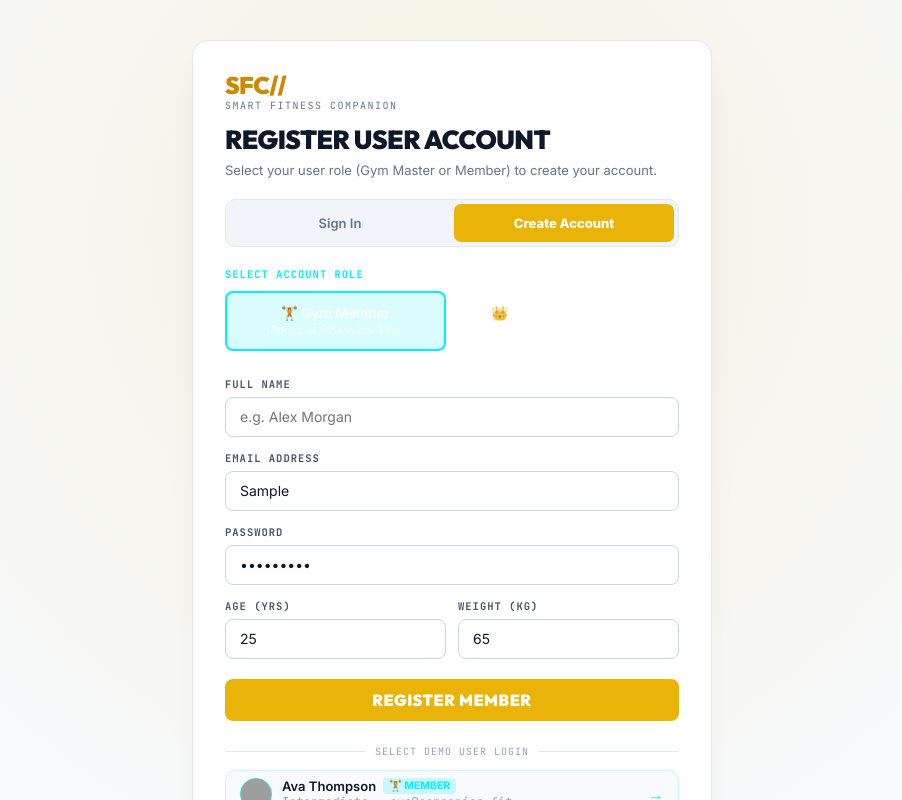
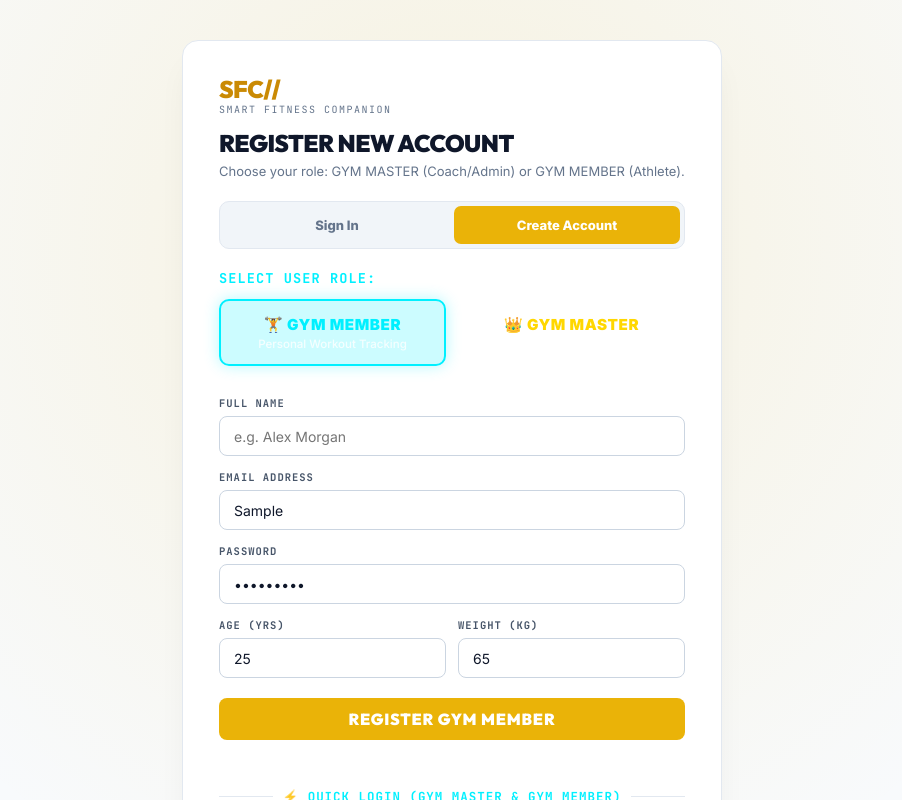
Before and after one commit to iamnithish19/MWT-EL, a React (Vite) app: page / in a window 1280 px wide. Both pictures are taken after typing "Sample", "Sample123" into the empty fields and a click on the button "Create Account". Shown: the top 800 px of the page, without its empty margins (188-1090 px from the left). Built offline with nearby package versions, Linux system fonts and the light colour scheme; grey boxes are pictures that could not be loaded.

Commit message:
Make Gym Master and Gym Member role text ultra-bold and prominent on login page

```diff
--- a/src/components/Login.jsx
+++ b/src/components/Login.jsx
@@ -58,19 +58,19 @@ export default function Login({ onLoginSuccess }) {
 
   return (
     <div className="login-wrapper">
-      <div className="login-card" style={{ maxWidth: '520px' }}>
+      <div className="login-card" style={{ maxWidth: '540px', padding: '2.25rem' }}>
         <div className="login-header">
           <div className="brand">
             <span className="brand-mark">SFC//</span>
             <span className="brand-sub">Smart Fitness Companion</span>
           </div>
-          <h2 className="login-title">
-            {isRegister ? 'REGISTER USER ACCOUNT' : 'MULTI-USER SYSTEM ACCESS'}
+          <h2 className="login-title" style={{ fontSize: '1.5rem', fontWeight: 900 }}>
+            {isRegister ? 'REGISTER NEW ACCOUNT' : 'MULTI-USER SYSTEM LOGIN'}
           </h2>
           <p className="login-subtitle">
             {isRegister
-              ? 'Select your user role (Gym Master or Member) to create your account.'
-              : 'Sign in to access your personalized Member Dashboard or Gym Master Control Center.'}
+              ? 'Choose your role: GYM MASTER (Coach/Admin) or GYM MEMBER (Athlete).'
+              : 'Sign in to access your GYM MEMBER Dashboard or GYM MASTER Portal.'}
           </p>
         </div>
 
@@ -84,6 +84,7 @@ export default function Login({ onLoginSuccess }) {
               setIsRegister(false);
               setError('');
             }}
+            style={{ fontWeight: 800 }}
           >
             Sign In
           </button>
@@ -94,6 +95,7 @@ export default function Login({ onLoginSuccess }) {
               setIsRegister(true);
               setError('');
             }}
+            style={{ fontWeight: 800 }}
           >
             Create Account
           </button>
@@ -101,45 +103,53 @@ export default function Login({ onLoginSuccess }) {
 
         <form onSubmit={handleSubmit} className="login-form">
           {isRegister && (
-            <div className="form-group mb-3">
-              <label style={{ color: '#00F0FF', fontWeight: 600 }}>SELECT ACCOUNT ROLE</label>
-              <div style={{ display: 'grid', gridTemplateColumns: '1fr 1fr', gap: '0.75rem', marginTop: '0.25rem' }}>
+            <div className="form-group mb-4">
+              <label style={{ color: '#00F0FF', fontWeight: 900, fontSize: '0.85rem', letterSpacing: '0.08em' }}>
+                SELECT USER ROLE:
+              </label>
+              <div style={{ display: 'grid', gridTemplateColumns: '1fr 1fr', gap: '0.75rem', marginTop: '0.4rem' }}>
                 <button
                   type="button"
                   onClick={() => setRole('member')}
                   style={{
-                    padding: '0.75rem',
-                    borderRadius: '8px',
-                    border: role === 'member' ? '2px solid #00F0FF' : '1px solid rgba(255,255,255,0.15)',
-                    background: role === 'member' ? 'rgba(0, 240, 255, 0.15)' : 'rgba(255,255,255,0.03)',
+                    padding: '0.85rem 0.5rem',
+                    borderRadius: '10px',
+                    border: role === 'member' ? '2.5px solid #00F0FF' : '1px solid rgba(255,255,255,0.15)',
+                    background: role === 'member' ? 'rgba(0, 240, 255, 0.2)' : 'rgba(255,255,255,0.03)',
                     color: '#fff',
                     textAlign: 'center',
                     cursor: 'pointer',
-                    fontWeight: 600,
-                    fontSize: '0.85rem'
+                    boxShadow: role === 'member' ? '0 0 15px rgba(0, 240, 255, 0.3)' : 'none'
                   }}
                 >
-                  🏋️ Gym Member
-                  <div style={{ fontSize: '0.7rem', opacity: 0.7, fontWeight: 400, marginTop: '2px' }}>Personal fitness tracking</div>
+                  <div style={{ fontWeight: 900, fontSize: '0.95rem', color: '#00F0FF', letterSpacing: '0.04em' }}>
+                    🏋️ GYM MEMBER
+                  </div>
+                  <div style={{ fontSize: '0.72rem', opacity: 0.8, fontWeight: 500, marginTop: '3px' }}>
+                    Personal Workout Tracking
+                  </div>
                 </button>
 
                 <button
                   type="button"
                   onClick={() => setRole('gym_master')}
                   style={{
-                    padding: '0.75rem',
-                    borderRadius: '8px',
-                    border: role === 'gym_master' ? '2px solid #FFD700' : '1px solid rgba(255,255,255,0.15)',
-                    background: role === 'gym_master' ? 'rgba(255, 215, 0, 0.15)' : 'rgba(255,255,255,0.03)',
+                    padding: '0.85rem 0.5rem',
+                    borderRadius: '10px',
+                    border: role === 'gym_master' ? '2.5px solid #FFD700' : '1px solid rgba(255,255,255,0.15)',
+                    background: role === 'gym_master' ? 'rgba(255, 215, 0, 0.2)' : 'rgba(255,255,255,0.03)',
                     color: '#fff',
                     textAlign: 'center',
                     cursor: 'pointer',
-                    fontWeight: 600,
-                    fontSize: '0.85rem'
+                    boxShadow: role === 'gym_master' ? '0 0 15px rgba(255, 215, 0, 0.3)' : 'none'
                   }}
                 >
-                  👑 Gym Master / Coach
-                  <div style={{ fontSize: '0.7rem', opacity: 0.7, fontWeight: 400, marginTop: '2px' }}>Manage members & plans</div>
+                  <div style={{ fontWeight: 900, fontSize: '0.95rem', color: '#FFD700', letterSpacing: '0.04em' }}>
+                    👑 GYM MASTER
+                  </div>
+                  <div style={{ fontSize: '0.72rem', opacity: 0.8, fontWeight: 500, marginTop: '3px' }}>
+                    Coach & Trainer Management
+                  </div>
                 </button>
               </div>
             </div>
@@ -147,7 +157,7 @@ export default function Login({ onLoginSuccess }) {
 
           {isRegister && (
             <div className="form-group">
-              <label>FULL NAME</label>
+              <label style={{ fontWeight: 700 }}>FULL NAME</label>
               <input
                 type="text"
                 placeholder={role === 'gym_master' ? 'e.g. Master Coach Vance' : 'e.g. Alex Morgan'}
@@ -159,7 +169,7 @@ export default function Login({ onLoginSuccess }) {
           )}
 
           <div className="form-group">
-            <label>{isRegister ? 'EMAIL ADDRESS' : 'EMAIL OR USERNAME'}</label>
+            <label style={{ fontWeight: 700 }}>{isRegister ? 'EMAIL ADDRESS' : 'EMAIL OR USERNAME'}</label>
             <input
               type="text"
               placeholder={isRegister ? (role === 'gym_master' ? 'coach@gymmaster.fit' : 'alex@example.com') : 'marcus@gymmaster.fit or ava@companion.fit'}
@@ -170,7 +180,7 @@ export default function Login({ onLoginSuccess }) {
           </div>
 
           <div className="form-group">
-            <label>PASSWORD</label>
+            <label style={{ fontWeight: 700 }}>PASSWORD</label>
             <input
               type="password"
               placeholder="••••••••"
@@ -182,7 +192,7 @@ export default function Login({ onLoginSuccess }) {
           {isRegister && role === 'member' && (
             <div className="form-row">
               <div className="form-group">
-                <label>AGE (YRS)</label>
+                <label style={{ fontWeight: 700 }}>AGE (YRS)</label>
                 <input
                   type="number"
                   min="12"
@@ -193,7 +203,7 @@ export default function Login({ onLoginSuccess }) {
                 />
               </div>
               <div className="form-group">
-                <label>WEIGHT (KG)</label>
+                <label style={{ fontWeight: 700 }}>WEIGHT (KG)</label>
                 <input
                   type="number"
                   step="0.1"
@@ -210,7 +220,7 @@ export default function Login({ onLoginSuccess }) {
           {isRegister && role === 'gym_master' && (
             <div className="form-row">
               <div className="form-group">
-                <label>GYM / CLUB NAME</label>
+                <label style={{ fontWeight: 700 }}>GYM / CLUB NAME</label>
                 <input
                   type="text"
                   placeholder="Iron Forge Gym"
@@ -220,7 +230,7 @@ export default function Login({ onLoginSuccess }) {
                 />
               </div>
               <div className="form-group">
-                <label>SPECIALTY TITLE</label>
+                <label style={{ fontWeight: 700 }}>SPECIALTY TITLE</label>
                 <input
                   type="text"
                   placeholder="Head Strength Coach"
@@ -232,17 +242,19 @@ export default function Login({ onLoginSuccess }) {
             </div>
           )}
 
-          <button type="submit" className="login-submit-btn">
-            {isRegister ? (role === 'gym_master' ? 'REGISTER GYM MASTER' : 'REGISTER MEMBER') : 'AUTHENTICATE'}
+          <button type="submit" className="login-submit-btn" style={{ fontWeight: 900, letterSpacing: '0.05em' }}>
+            {isRegister ? (role === 'gym_master' ? 'REGISTER GYM MASTER' : 'REGISTER GYM MEMBER') : 'AUTHENTICATE ACCESS'}
           </button>
         </form>
 
-        <div className="demo-section">
-          <div className="demo-divider">
-            <span>SELECT DEMO USER LOGIN</span>
+        <div className="demo-section" style={{ marginTop: '1.75rem' }}>
+          <div className="demo-divider mb-3">
+            <span style={{ fontWeight: 900, color: '#00F0FF', letterSpacing: '0.08em', fontSize: '0.78rem' }}>
+              ⚡ QUICK LOGIN (GYM MASTER & GYM MEMBER)
+            </span>
           </div>
 
-          <div className="demo-users-list" style={{ gap: '0.5rem' }}>
+          <div className="demo-users-list" style={{ display: 'flex', flexDirection: 'column', gap: '0.6rem' }}>
             {existingUsers.map((u) => {
               const isMaster = u.role === 'gym_master';
               return (
@@ -252,55 +264,78 @@ export default function Login({ onLoginSuccess }) {
                   className="demo-user-btn"
                   onClick={() => handleDemoLogin(u)}
                   style={{
-                    borderColor: isMaster ? 'rgba(255, 215, 0, 0.4)' : 'rgba(0, 240, 255, 0.2)',
-                    background: isMaster ? 'linear-gradient(90deg, rgba(255,215,0,0.08) 0%, rgba(255,255,255,0.02) 100%)' : undefined
+                    borderColor: isMaster ? '#FFD700' : '#00F0FF',
+                    borderWidth: '1.5px',
+                    background: isMaster
+                      ? 'linear-gradient(90deg, rgba(255,215,0,0.12) 0%, rgba(10,14,26,0.6) 100%)'
+                      : 'linear-gradient(90deg, rgba(0,240,255,0.08) 0%, rgba(10,14,26,0.6) 100%)',
+                    padding: '0.75rem 1rem'
                   }}
                 >
-                  <span className="demo-user-avatar" style={{ padding: 0, overflow: 'hidden', border: isMaster ? '2px solid #FFD700' : '1px solid #00F0FF' }}>
+                  <span
+                    className="demo-user-avatar"
+                    style={{
+                      width: '42px',
+                      height: '42px',
+                      padding: 0,
+                      overflow: 'hidden',
+                      border: isMaster ? '2px solid #FFD700' : '2px solid #00F0FF'
+                    }}
+                  >
                     {u.avatar ? (
                       <img src={u.avatar} alt={u.name} style={{ width: '100%', height: '100%', objectFit: 'cover' }} />
                     ) : (
                       u.name.charAt(0)
                     )}
                   </span>
-                  <div className="demo-user-info" style={{ textAlign: 'left' }}>
-                    <div style={{ display: 'flex', alignItems: 'center', gap: '0.4rem' }}>
-                      <span className="demo-user-name" style={{ fontWeight: 600 }}>{u.name}</span>
+
+                  <div className="demo-user-info" style={{ textAlign: 'left', flex: 1 }}>
+                    <div style={{ display: 'flex', alignItems: 'center', gap: '0.5rem', flexWrap: 'wrap' }}>
+                      <span className="demo-user-name" style={{ fontWeight: 800, fontSize: '0.95rem', color: '#fff' }}>
+                        {u.name}
+                      </span>
+                      {/* BOLD & CLEAR ROLE BADGE */}
                       <span
                         style={{
-                          fontSize: '0.65rem',
-                          padding: '0.1rem 0.4rem',
-                          borderRadius: '4px',
-                          fontWeight: 700,
-                          background: isMaster ? '#FFD700' : 'rgba(0, 240, 255, 0.2)',
-                          color: isMaster ? '#000' : '#00F0FF',
-                          textTransform: 'uppercase'
+                          fontSize: '0.7rem',
+                          padding: '0.2rem 0.55rem',
+                          borderRadius: '6px',
+                          fontWeight: 900,
+                          letterSpacing: '0.06em',
+                          background: isMaster ? '#FFD700' : '#00F0FF',
+                          color: '#000000',
+                          textTransform: 'uppercase',
+                          boxShadow: isMaster ? '0 0 10px rgba(255,215,0,0.4)' : '0 0 10px rgba(0,240,255,0.4)'
                         }}
                       >
-                        {isMaster ? '👑 GYM MASTER' : '🏋️ MEMBER'}
+                        {isMaster ? '👑 GYM MASTER' : '🏋️ GYM MEMBER'}
                       </span>
                     </div>
-                    <span className="demo-user-meta" style={{ fontSize: '0.75rem', opacity: 0.7 }}>
-                      {isMaster ? (u.specialty || 'Head Coach') : `${u.fitness_level || 'Member'} • ${u.email}`}
+
+                    <span className="demo-user-meta" style={{ fontSize: '0.75rem', opacity: 0.8, marginTop: '2px', display: 'block' }}>
+                      {isMaster ? (u.specialty || 'Head Strength Coach') : `${u.fitness_level || 'Member'} • ${u.email}`}
                     </span>
                   </div>
-                  <span className="demo-user-arrow" style={{ color: isMaster ? '#FFD700' : '#00F0FF' }}>→</span>
+
+                  <span className="demo-user-arrow" style={{ color: isMaster ? '#FFD700' : '#00F0FF', fontWeight: 900, fontSize: '1.2rem' }}>
+                    →
+                  </span>
                 </button>
               );
             })}
           </div>
         </div>
 
-        <div className="login-txt-export-section mt-4 pt-3 border-t border-secondary" style={{ marginTop: '1.5rem', paddingTop: '1rem', borderTop: '1px solid rgba(255,255,255,0.1)' }}>
+        <div className="login-txt-export-section mt-4 pt-3" style={{ marginTop: '1.5rem', paddingTop: '1rem', borderTop: '1px solid rgba(255,255,255,0.1)' }}>
           <div className="flex-between align-center mb-2" style={{ display: 'flex', justifyContent: 'space-between', alignItems: 'center' }}>
-            <span style={{ fontSize: '0.75rem', textTransform: 'uppercase', letterSpacing: '0.05em', opacity: 0.7 }}>💾 Text Storage Backup (.txt)</span>
+            <span style={{ fontSize: '0.75rem', textTransform: 'uppercase', letterSpacing: '0.05em', opacity: 0.7, fontWeight: 700 }}>💾 Text Storage Backup (.txt)</span>
           </div>
           <div style={{ display: 'flex', gap: '0.5rem' }}>
             <button
               type="button"
               className="btn btn-secondary text-xs"
               onClick={() => db.exportLoginHistoryAsText()}
-              style={{ flex: 1, padding: '0.5rem', fontSize: '0.75rem', background: 'rgba(255,255,255,0.05)', border: '1px solid rgba(255,255,255,0.15)', borderRadius: '6rem', color: '#fff', cursor: 'pointer' }}
+              style={{ flex: 1, padding: '0.5rem', fontSize: '0.75rem', background: 'rgba(255,255,255,0.05)', border: '1px solid rgba(255,255,255,0.15)', borderRadius: '6rem', color: '#fff', cursor: 'pointer', fontWeight: 600 }}
             >
               📜 Download User Logins (.txt)
             </button>
@@ -308,7 +343,7 @@ export default function Login({ onLoginSuccess }) {
               type="button"
               className="btn btn-secondary text-xs"
               onClick={() => db.exportDatabaseAsText()}
-              style={{ flex: 1, padding: '0.5rem', fontSize: '0.75rem', background: 'rgba(255,255,255,0.05)', border: '1px solid rgba(255,255,255,0.15)', borderRadius: '6rem', color: '#fff', cursor: 'pointer' }}
+              style={{ flex: 1, padding: '0.5rem', fontSize: '0.75rem', background: 'rgba(255,255,255,0.05)', border: '1px solid rgba(255,255,255,0.15)', borderRadius: '6rem', color: '#fff', cursor: 'pointer', fontWeight: 600 }}
             >
               📄 Export Database (.txt)
             </button>
```
